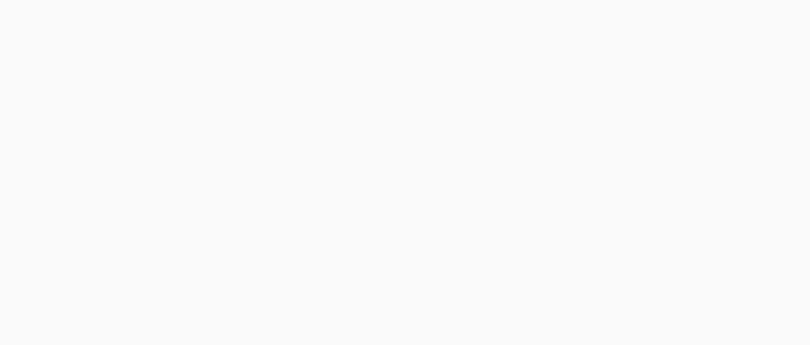
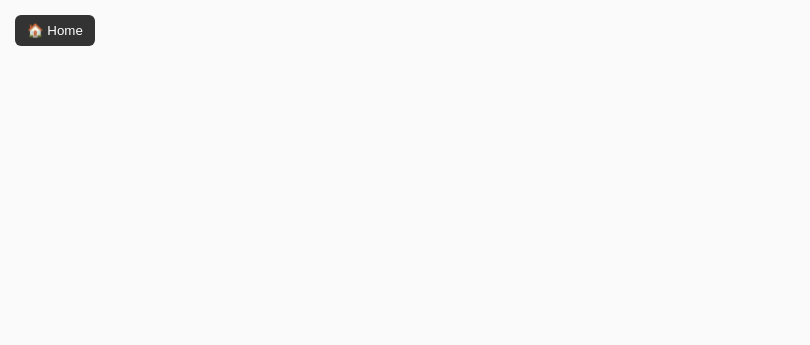
Before and after one commit to jassygirl888/anniversary, a plain HTML site: page wordle.html in a window 1280 px wide. Shown: the top 345 px of the page, without its empty margins (0-810 px from the left). Drawn offline with Linux system fonts and the light colour scheme.

Commit message:
Update wordle.html

```diff
--- a/wordle.html
+++ b/wordle.html
@@ -16,6 +16,11 @@
     }
   </style>
 </head>
+
+<button onclick="location.href='index.html'"
+style="position:fixed; top:15px; left:15px; padding:8px 12px; border:none; border-radius:6px; background:#333; color:white; cursor:pointer;">
+🏠 Home
+</button>
 
 <body>
 
```
